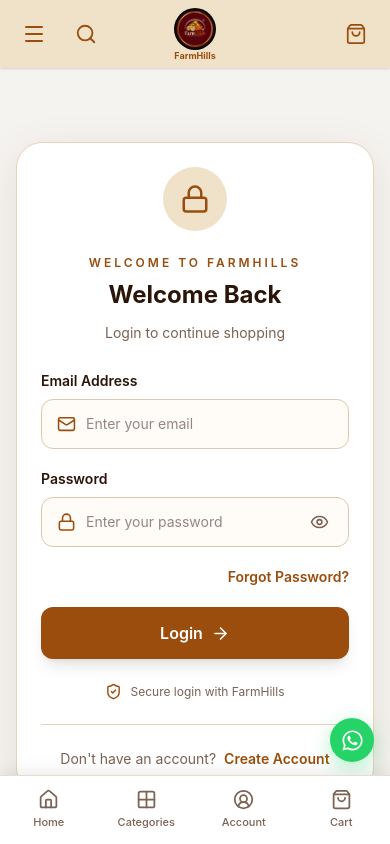
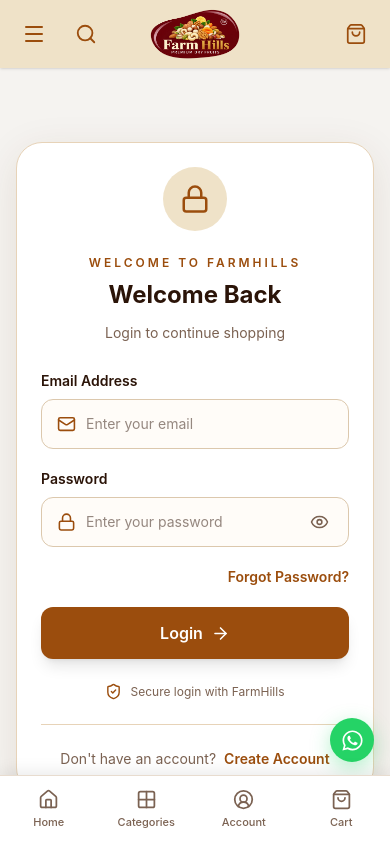
Before and after one commit to pranitanwane01/farmhills, a React (Vite) app in the folder client/: page /login in a window 390 px wide. Shown: the top 844 px of the page. Built offline with nearby package versions, Linux system fonts and the light colour scheme.

Commit message:
change logo

```diff
--- a/client/src/admin/layouts/AdminLayout.jsx
+++ b/client/src/admin/layouts/AdminLayout.jsx
@@ -1,23 +1,61 @@
+import React from "react";
+import { Outlet } from "react-router-dom";
+
 import Sidebar from "../component/Sidebar";
 import Topbar from "../component/Topbar";
-import { Outlet } from "react-router-dom";
-import React from "react";
 
 const AdminLayout = () => {
   return (
-    <div className="flex">
+    <div className="min-h-screen w-full bg-gray-100 flex">
+
+      {/* =====================================================
+          SIDEBAR
+      ====================================================== */}
 
       <Sidebar />
 
-      <div className="flex-1 bg-gray-100 min-h-screen">
+      {/* =====================================================
+          MAIN CONTENT
+      ====================================================== */}
 
-        <Topbar />
+      <main
+        className="
+          flex-1
+          min-w-0
+          min-h-screen
+          bg-gray-100
+        "
+      >
 
-        <div className="p-5">
-          <Outlet />
+        {/* =================================================
+            DESKTOP TOPBAR ONLY
+        ================================================== */}
+
+        <div className="hidden md:block">
+          <Topbar />
         </div>
 
-      </div>
+        {/* =================================================
+            MOBILE HEADER SPACE
+        ================================================== */}
+
+        <div className="pt-16 md:pt-0">
+
+          <div
+            className="
+              w-full
+              min-w-0
+              p-3
+              sm:p-5
+              md:p-5
+            "
+          >
+            <Outlet />
+          </div>
+
+        </div>
+
+      </main>
     </div>
   );
 };
--- a/client/src/components/Navbar.jsx
+++ b/client/src/components/Navbar.jsx
@@ -1,13 +1,10 @@
-
-import React, {
-  useEffect,
-  useState,
-  useContext,
-} from "react";
+import React, { useEffect, useState, useContext } from "react";
 
 import { Link } from "react-router-dom";
 
-import logo from "../assets/farmhillss.png";
+// import logo from "../assets/farmhillss.png";
+
+import logo from "../assets/farmhills-mobile-logo.png";
 
 import {
   ShoppingBag,
@@ -38,7 +35,7 @@
 
   const totalItems = cartItems.reduce(
     (total, item) => total + item.quantity,
-    0
+    0,
   );
 
   // =====================================================
@@ -63,25 +60,15 @@
 
   useEffect(() => {
     const handleClickOutside = (event) => {
-      if (
-        !event.target.closest(
-          ".profile-dropdown-container"
-        )
-      ) {
+      if (!event.target.closest(".profile-dropdown-container")) {
         setProfileOpen(false);
       }
     };
 
-    document.addEventListener(
-      "mousedown",
-      handleClickOutside
-    );
+    document.addEventListener("mousedown", handleClickOutside);
 
     return () => {
-      document.removeEventListener(
-        "mousedown",
-        handleClickOutside
-      );
+      document.removeEventListener("mousedown", handleClickOutside);
     };
   }, []);
 
@@ -100,16 +87,10 @@
 
     updateBottomPadding();
 
-    window.addEventListener(
-      "resize",
-      updateBottomPadding
-    );
+    window.addEventListener("resize", updateBottomPadding);
 
     return () => {
-      window.removeEventListener(
-        "resize",
-        updateBottomPadding
-      );
+      window.removeEventListener("resize", updateBottomPadding);
 
       document.body.style.paddingBottom = "0px";
     };
@@ -151,11 +132,7 @@
           transition-all
           duration-300
 
-          ${
-            isScrolled
-              ? "fixed top-0 left-0 shadow-lg"
-              : "relative"
-          }
+          ${isScrolled ? "fixed top-0 left-0 shadow-lg" : "relative"}
         `}
       >
         {/* ===================================================
@@ -193,11 +170,7 @@
             <button
               type="button"
               onClick={() => setMenuOpen(!menuOpen)}
-              aria-label={
-                menuOpen
-                  ? "Close menu"
-                  : "Open menu"
-              }
+              aria-label={menuOpen ? "Close menu" : "Open menu"}
               className="
                 w-9
                 h-9
@@ -215,11 +188,7 @@
                 transition
               "
             >
-              {menuOpen ? (
-                <X size={24} />
-              ) : (
-                <Menu size={24} />
-              )}
+              {menuOpen ? <X size={24} /> : <Menu size={24} />}
             </button>
 
             {/* SEARCH */}
@@ -252,52 +221,30 @@
           {/* =================================================
               CENTER LOGO
           ================================================== */}
-
           <Link
             to="/"
             onClick={closeMobileMenu}
             className="
     absolute
     left-1/2
+    top-1/2
     -translate-x-1/2
-
-              top-1/2
     -translate-y-1/2
 
     flex
-              flex-col
     items-center
     justify-center
   "
           >
             <img
               src={logo}
-              alt="FarmHills"
+              alt="FarmHills Premium Dry Fruits"
               className="
-                w-[42px]
-                h-[42px]
-
+      w-[125px]
+      h-[100px]
       object-contain
-
-                rounded-full
     "
             />
-
-            <span
-              className="
-                text-[9px]
-
-                font-bold
-
-                text-[#9B4D0D]
-
-                leading-none
-
-                mt-[1px]
-              "
-            >
-              FarmHills
-            </span>
           </Link>
 
           {/* =================================================
@@ -364,10 +311,7 @@
                 transition
               "
             >
-              <ShoppingBag
-                size={22}
-                strokeWidth={1.9}
-              />
+              <ShoppingBag size={22} strokeWidth={1.9} />
 
               {totalItems > 0 && (
                 <span
@@ -607,9 +551,7 @@
                 <div className="relative profile-dropdown-container">
                   <button
                     type="button"
-                    onClick={() =>
-                      setProfileOpen(!profileOpen)
-                    }
+                    onClick={() => setProfileOpen(!profileOpen)}
                     className="
                       flex
                       items-center
@@ -654,9 +596,7 @@
                         justify-center
                       "
                     >
-                      <CircleUserRound
-                        size={21}
-                      />
+                      <CircleUserRound size={21} />
                     </div>
                   </button>
 
@@ -719,9 +659,7 @@
                               justify-center
                             "
                           >
-                            <CircleUserRound
-                              size={26}
-                            />
+                            <CircleUserRound size={26} />
                           </div>
 
                           <div className="min-w-0">
@@ -752,9 +690,7 @@
                       <div className="flex flex-col">
                         <Link
                           to="/my-orders"
-                          onClick={() =>
-                            setProfileOpen(false)
-                          }
+                          onClick={() => setProfileOpen(false)}
                           className="
                             flex
                             items-center
@@ -770,19 +706,13 @@
                             transition
                           "
                         >
-                          <Package
-                            size={20}
-                            className="text-[#9B4D0D]"
-                          />
-
+                          <Package size={20} className="text-[#9B4D0D]" />
                           My Orders
                         </Link>
 
                         <Link
                           to="/contact"
-                          onClick={() =>
-                            setProfileOpen(false)
-                          }
+                          onClick={() => setProfileOpen(false)}
                           className="
                             px-6
                             py-4
@@ -985,7 +915,6 @@
               {/* LINKS */}
 
               <div className="p-3">
-
                 <Link
                   to="/"
                   onClick={closeMobileMenu}
@@ -1011,10 +940,7 @@
                   "
                 >
                   Home
-
-                  <span className="text-[#9B4D0D]">
-                    →
-                  </span>
+                  <span className="text-[#9B4D0D]">→</span>
                 </Link>
 
                 <Link
@@ -1042,10 +968,7 @@
                   "
                 >
                   Shop
-
-                  <span className="text-[#9B4D0D]">
-                    →
-                  </span>
+                  <span className="text-[#9B4D0D]">→</span>
                 </Link>
 
                 <Link
@@ -1073,10 +996,7 @@
                   "
                 >
                   About
-
-                  <span className="text-[#9B4D0D]">
-                    →
-                  </span>
+                  <span className="text-[#9B4D0D]">→</span>
                 </Link>
 
                 <Link
@@ -1104,10 +1024,7 @@
                   "
                 >
                   Contact
-
-                  <span className="text-[#9B4D0D]">
-                    →
-                  </span>
+                  <span className="text-[#9B4D0D]">→</span>
                 </Link>
               </div>
 
@@ -1153,9 +1070,7 @@
                           shrink-0
                         "
                       >
-                        <CircleUserRound
-                          size={19}
-                        />
+                        <CircleUserRound size={19} />
                       </div>
 
                       <div className="min-w-0">
```
Also changed, not shown: client/src/assets/farmhills-mobile-logo.png (added). Lines whose indentation alone changed are shown as unchanged.
